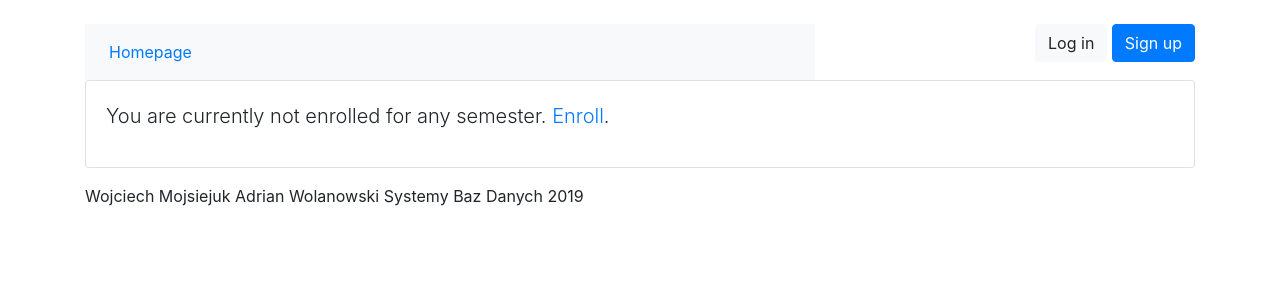
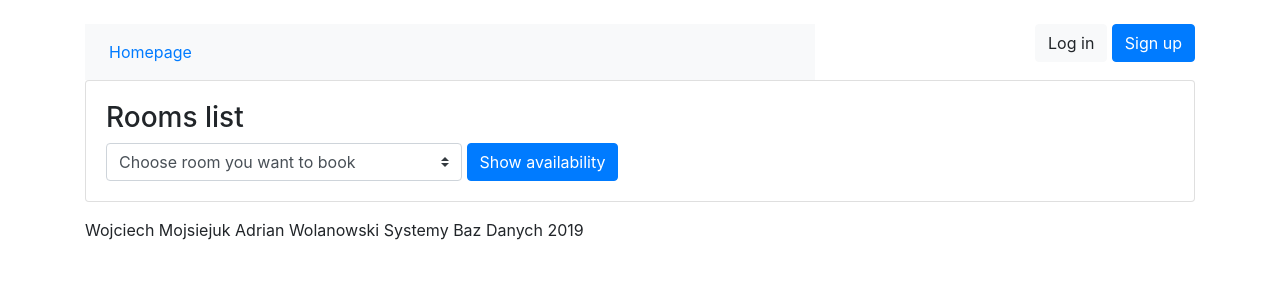
Before and after one commit to WojciechMojsiejuk/SystemyBazDanych, a Django app: template templates/general/rooms_list.html in a window 1280 px wide. Shown: the top 300 px of the page. Run offline with Django 3.2, Linux system fonts and the light colour scheme; the template is opened without the code that fills it, so the values that code supplies are empty; parts of the project's set-up code (start-up, migrations or seed data) failed here and were passed over; some libraries are stand-ins or nearby versions; some web fonts are replaced.

Commit message:
list all rooms for teacher

```diff
--- a/SBD_Plan_Zajec/settings.py
+++ b/SBD_Plan_Zajec/settings.py
@@ -38,7 +38,6 @@ INSTALLED_APPS = [
     'django.contrib.messages',
     'django.contrib.staticfiles',
     'plan',
-    'autofixture',
     'localflavor',
     'crispy_forms',
 ]
--- a/plan/urls.py
+++ b/plan/urls.py
@@ -21,6 +21,12 @@ urlpatterns = [
                                    path('timetable/<str:teacher>/<str:time>/<str:week_day>', teachers.TeacherTimeScheduleView.as_view(),
                                         name='show_timetable'),
                                ], 'plan'), namespace='teachers')),
+    path('room_availability/', include(([
+                                    path('', general.RoomsListView.as_view(),
+                                        name='room_availability'),
+                                    path('<str:room>/<str:date>/<str:week_day>'), general.RoomsAvailabilityView.as_view(),
+                                ], 'rooms'), namespace='rooms')),
+
 
 
 ]
--- a/templates/base.html
+++ b/templates/base.html
@@ -34,7 +34,7 @@
                             </li>
                           {% endif %}
                         <li class="nav-item">
-                          <a class="nav-link" href="#">Rooms' availability</a>
+                          <a class="nav-link" href=" {% url 'room_availability' %}">Rooms' availability</a>
                         </li>
                        <li class="nav-item">
                           <a class="nav-link" href=" {% url 'teachers:teachers_list' %}">Teachers' plans</a>
--- a/templates/general/rooms_list.html
+++ b/templates/general/rooms_list.html
@@ -2,19 +2,14 @@
 
 {% block content %}
 
-<ul class="list-group list-group-flush">
-{% for semester in enrolled_semester  %}
-    {% if semester.is_current %}
-  <a href="#" class="list-group-item list-group-item-action active">
-    {{ semester.id_kierunku.nazwa_kierunku }}
-     {{ semester.id_semestru.nr_semestru }}
-  </a>
-    {% endif %}
-    {% empty %}
-    <p class="lead">
-    You are currently not enrolled for any semester.  <a href="{% url 'students:new_enroll' %}">Enroll</a>. </p>
-  </a>
-{% endfor %}
+  <h3>Rooms list</h3>
 
-</ul>
+  <select id="rooms_list" onchange="update()" class="browser-default custom-select col-sm-4">
+  <option selected >Choose room you want to book</option>
+      {% for room in room_list%}
+          <option value="{{ room.pk }}">{{ room }}</option>
+      {% endfor %}
+  </select>
+  <a id="room_availability" class="btn btn-primary" href="#">Show availability</a>
+
 {%  endblock %}
```
Also changed, not shown: plan/views/general.py (+14 -2 lines).
